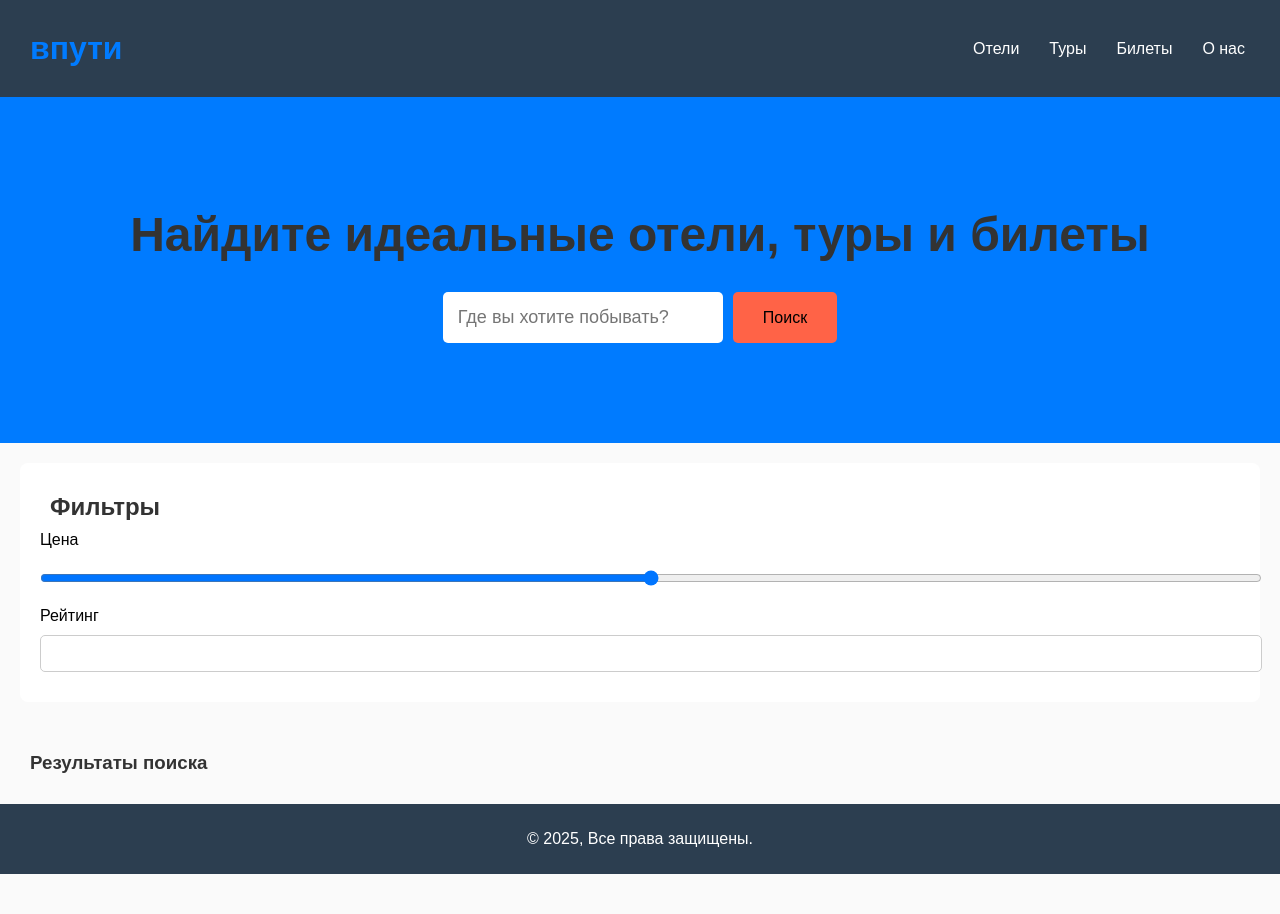
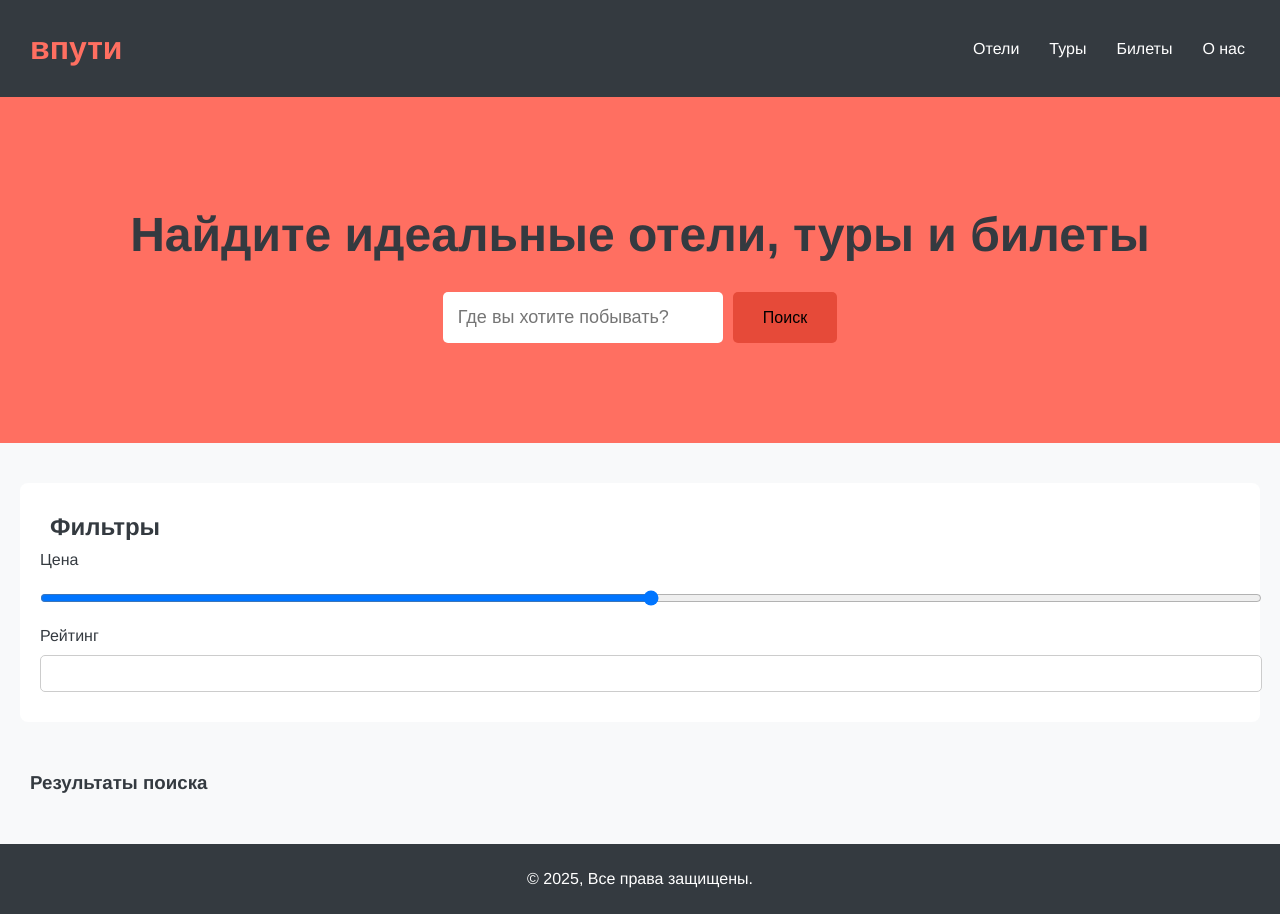
Before and after one commit to quqixxx/vputi1, a plain HTML site: page index.html in a window 1280 px wide. Before the commit the page ends 874 px from the top, so only its background shows below. Drawn offline with Linux system fonts and the light colour scheme.

Commit message:
Add files via upload

```diff
--- a/styles.css
+++ b/styles.css
@@ -1,30 +1,30 @@
-/* Общие стили */
+/* Modern design */
 body {
-  font-family: 'Arial', sans-serif;
+  font-family: 'Helvetica', sans-serif;
   margin: 0;
   padding: 0;
-  box-sizing: border-box;
-  background-color: #fafafa;
+  background-color: #f8f9fa;
+  color: #343a40;
 }
 
 h1, h2, h3, h4 {
   margin: 0;
   padding: 10px;
-  color: #333;
+  color: #343a40;
 }
 
 a {
   text-decoration: none;
-  color: #007bff;
+  color: #ff6f61;
 }
 
 a:hover {
-  color: #0056b3;
+  color: #e64a39;
 }
 
-/* Навигация */
+/* Navigation */
 header {
-  background-color: #2c3e50;
+  background-color: #343a40;
   color: white;
   padding: 20px 0;
 }
@@ -57,19 +57,21 @@ nav .nav-links a {
 }
 
 nav .nav-links a:hover {
-  color: #ff6347;
+  color: #ff6f61;
 }
 
-/* Главный баннер */
+/* Hero Section */
 .hero {
-  background-color: #007bff;
+  background-color: #ff6f61;
   color: white;
   text-align: center;
   padding: 100px 20px;
+  margin-bottom: 40px;
 }
 
 .hero h2 {
   font-size: 3rem;
+  font-weight: 600;
 }
 
 .hero form {
@@ -88,7 +90,7 @@ nav .nav-links a:hover {
 
 .hero button {
   padding: 15px 30px;
-  background-color: #ff6347;
+  background-color: #e64a39;
   border: none;
   border-radius: 5px;
   font-size: 16px;
@@ -96,10 +98,10 @@ nav .nav-links a:hover {
 }
 
 .hero button:hover {
-  background-color: #ff4500;
+  background-color: #c0392b;
 }
 
-/* Фильтры */
+/* Filters */
 .filters {
   background-color: #ffffff;
   padding: 20px;
@@ -120,9 +122,10 @@ nav .nav-links a:hover {
   border-radius: 5px;
 }
 
-/* Результаты поиска */
+/* Results */
 .results {
   padding: 20px;
+  margin-bottom: 20px;
 }
 
 .results-list {
@@ -141,7 +144,7 @@ nav .nav-links a:hover {
 
 .result-item h4 {
   font-size: 1.25rem;
-  color: #333;
+  color: #343a40;
 }
 
 .result-item p {
@@ -150,7 +153,7 @@ nav .nav-links a:hover {
 }
 
 footer {
-  background-color: #2c3e50;
+  background-color: #343a40;
   color: white;
   padding: 10px 0;
   text-align: center;
```
